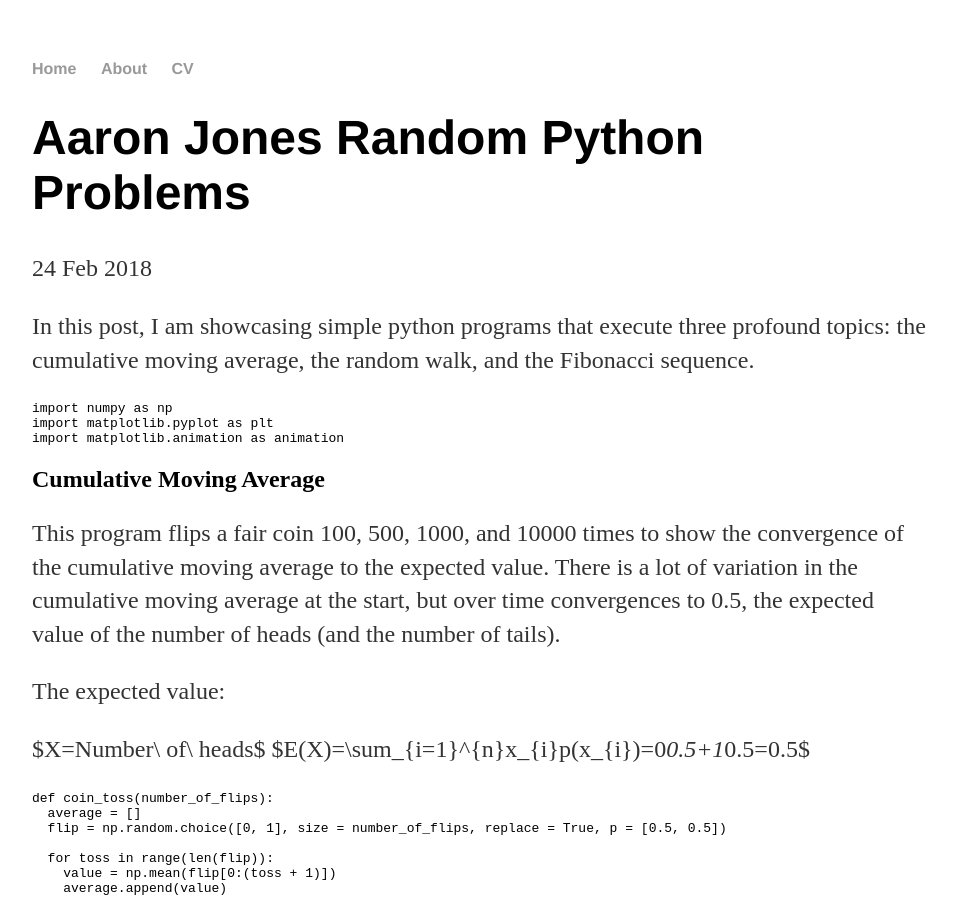
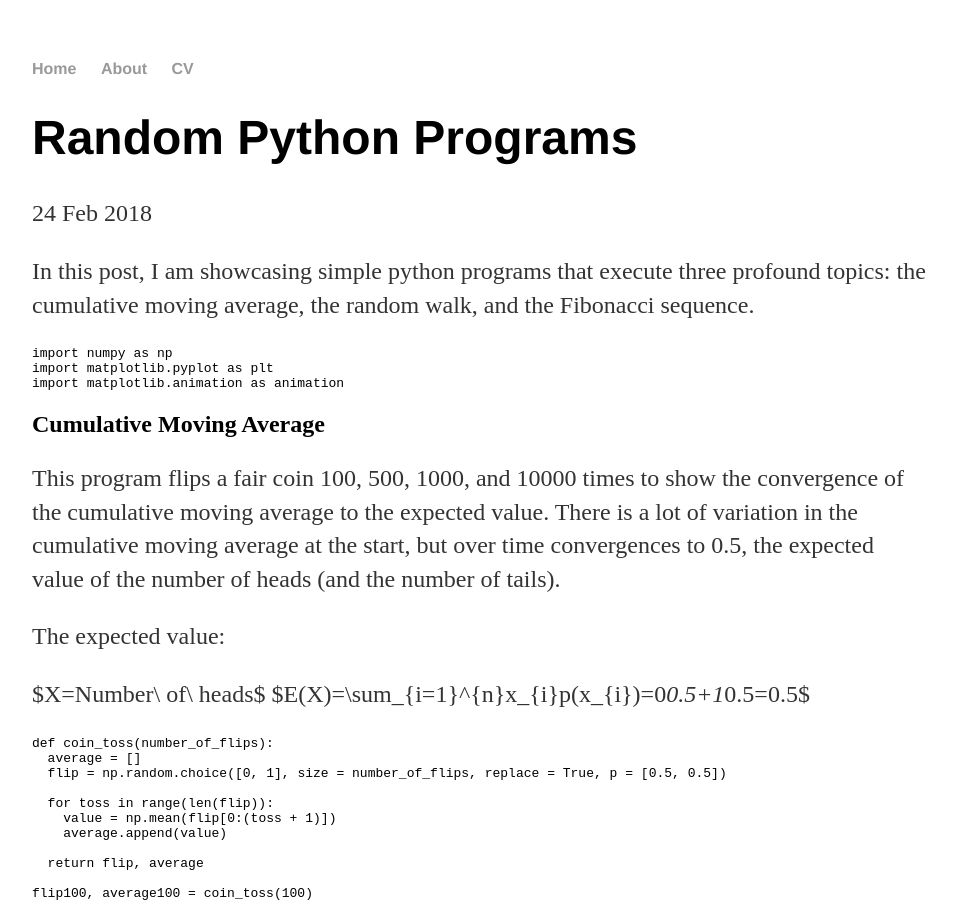
Before and after one commit to aaron-c-jones/aaron-c-jones.github.io, a Jekyll site: the page built from _posts/2018-02-24-aaron-jones-random-python-programs.md, in a window 1280 px wide and 900 px high. Shown: the whole window, without its empty margins (160-1117 px from the left). Built offline with Jekyll 4.4.1, drawn with Linux system fonts in a browser that asks for light colours; our own code applies the rules of GitHub Pages for plain Markdown files; some of the changed lines change nothing that is shown.

Commit message:
random python programs posting

````diff
--- a/_posts/2018-02-24-aaron-jones-random-python-problems.md
+++ b/_posts/2018-02-24-aaron-jones-random-python-programs.md
@@ -1,3 +1,9 @@
+---
+layout: post
+title: "Random Python Programs"
+date: 2018-02-24
+---
+
 In this post, I am showcasing simple python programs that execute three profound topics: the cumulative moving average, the random walk, and the Fibonacci sequence.
 
 ```python
````
